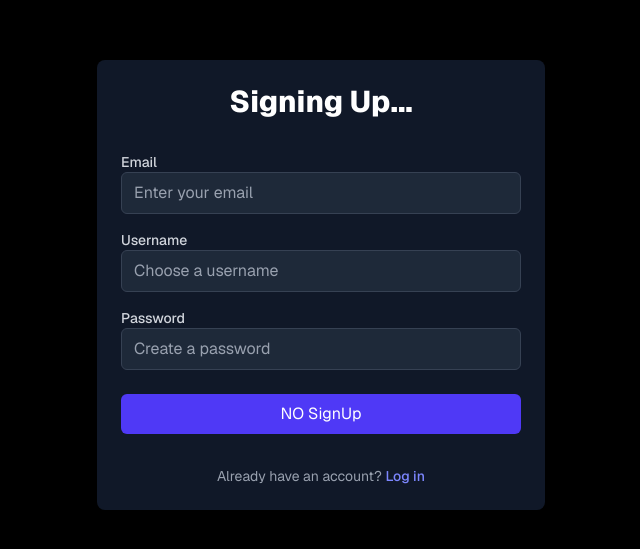
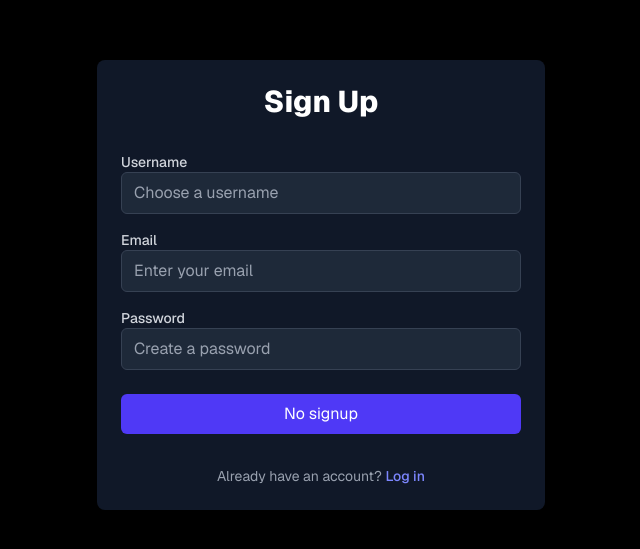
Before and after one commit to Soumyodeep-Dey/auth_next_js, a Next.js app: page /signup in a window 1280 px wide. Shown: the part 115-664 px from the top of the page, without its empty margins (319-959 px from the left). Built offline with nearby package versions, Linux system fonts and the light colour scheme.

Commit message:
finally signup is working

```diff
--- a/src/app/signup/page.tsx
+++ b/src/app/signup/page.tsx
@@ -3,7 +3,7 @@ import Link from 'next/link';
 import React, { useEffect } from 'react';
 import { useRouter } from 'next/navigation';
 import axios from 'axios';
-import {toast} from 'react-hot-toast';
+import { toast } from 'react-hot-toast';
 
 export default function SignupPage() {
   const router = useRouter();
@@ -19,19 +19,18 @@ export default function SignupPage() {
   const onSignup = async () => {
     try {
       setLoading(true);
-      const response = await axios.post('/api/users/signup', user);
-      console.log('Signup response:', response.data);
-      toast.success('Signup successful!');
-      router.push('/login');
-    } catch (error:any) {
-      toast.error(error.message || 'An error occurred during signup');
+      const response = await axios.post("/api/users/signup", user);
+      console.log("Signup success", response.data);
+      router.push("/login");
 
-      console.error('Signup error:', error);
-      return;
+    } catch (error: any) {
+      console.log("Signup failed", error.message);
+
+      toast.error(error.message);
     } finally {
       setLoading(false);
     }
-  };
+  }
 
   useEffect(() => {
     if (user.email.length > 0 && user.password.length > 0 && user.username.length > 0) {
@@ -46,15 +45,25 @@ export default function SignupPage() {
       <div className="card max-w-md w-full space-y-8">
         <div>
           <h2 className="text-center text-3xl font-extrabold">
-            {loading ? 'Processing...Please wait' : 'Signing Up...'}
+            {loading ? "Processing...Please wait" : "Sign Up"}
           </h2>
         </div>
-        <form className="mt-8 space-y-6">
+        <div className="mt-8 space-y-6">
           <div className="space-y-4">
             <div>
-              <label htmlFor="email" className="block text-sm font-medium text-gray-300">
-                Email
-              </label>
+              <label htmlFor="username" className="block text-sm font-medium text-gray-300">Username</label>
+              <input
+                id="username"
+                type="text"
+                value={user.username}
+                onChange={(e) => setUser({ ...user, username: e.target.value })}
+                placeholder="Choose a username"
+                required
+                className="input-field"
+              />
+            </div>
+            <div>
+              <label htmlFor="email" className="block text-sm font-medium text-gray-300">Email</label>
               <input
                 id="email"
                 type="email"
@@ -66,23 +75,7 @@ export default function SignupPage() {
               />
             </div>
             <div>
-              <label htmlFor="username" className="block text-sm font-medium text-gray-300">
-                Username
-              </label>
-              <input
-                id="username"
-                type="text"
-                value={user.username}
-                onChange={(e) => setUser({ ...user, username: e.target.value })}
-                placeholder="Choose a username"
-                required
-                className="input-field"
-              />
-            </div>
-            <div>
-              <label htmlFor="password" className="block text-sm font-medium text-gray-300">
-                Password
-              </label>
+              <label htmlFor="password" className="block text-sm font-medium text-gray-300">Password</label>
               <input
                 id="password"
                 type="password"
@@ -94,17 +87,16 @@ export default function SignupPage() {
               />
             </div>
           </div>
-
           <div>
             <button
-              type="submit"
               onClick={onSignup}
               className="btn-primary w-full"
+              disabled={buttonDisabled}
             >
-              {buttonDisabled ? 'NO SignUp' : 'Sign Up'}
+              {buttonDisabled ? "No signup" : "Sign Up"}
             </button>
           </div>
-        </form>
+        </div>
         <div className="text-center mt-4">
           <p className="text-sm text-gray-400">
             Already have an account?{' '}
--- a/src/models/userModel.js
+++ b/src/models/userModel.js
@@ -1,6 +1,5 @@
-import { verify } from "crypto";
 import mongoose from "mongoose";
-import { unique } from "next/dist/build/utils";
+
 
 const userSchema = new mongoose.Schema({
   username: {
```
